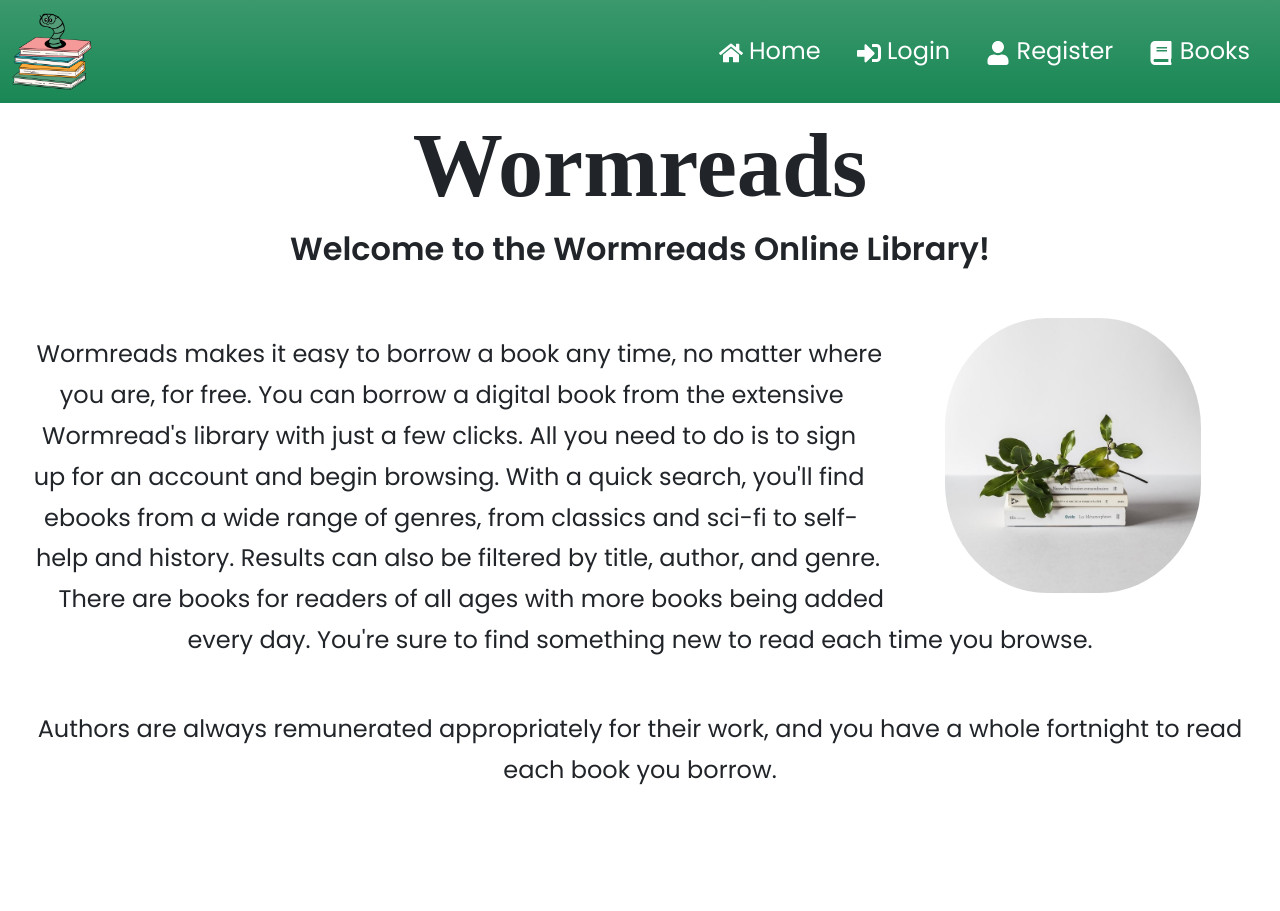
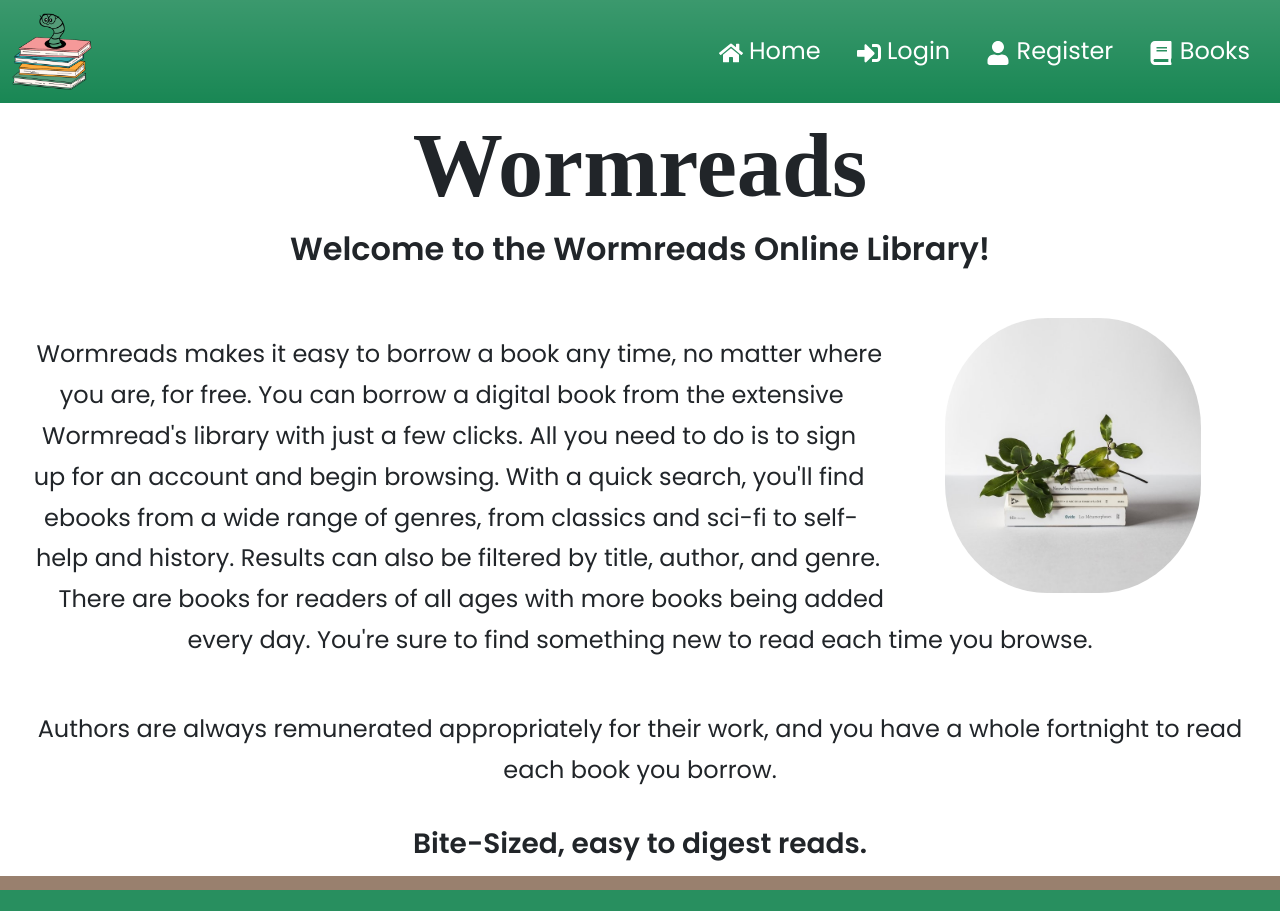
Before and after one commit to M-Hawk/T3A2, a React (Vite) app in the folder src/frontend/: page / in a window 1280 px wide. Shown: the top 911 px of the page. Built offline with nearby package versions, Linux system fonts and the light colour scheme; a web font is replaced by a local one.

Commit message:
Footer Fix

```diff
--- a/src/frontend/src/index.css
+++ b/src/frontend/src/index.css
@@ -6,12 +6,12 @@
   padding: 0;
   box-sizing: border-box;
 }
-html {
+/* html {
   min-height: 100%;
-}
+} */
 body {
   font-family: 'Poppins', sans-serif;
-  min-height: 100vh;
+  /* min-height: 100vh; */
   display: flex;
   flex-direction: column;
 }
@@ -56,7 +56,7 @@ h3 {
 
 } */
 .container {
-  height: 100vh;
+  min-height: 80vh;
   width: 100%;
   max-width: 100%;
   margin: 0 auto;
@@ -318,7 +318,7 @@ h3 {
 }
 
 /* Footer Stylings */
-#contact-details {
+ .contact-details {
   display: flex;
   background: white ;
   margin-top: auto;
@@ -338,7 +338,6 @@ h3 {
 #contact-details h3 {
     padding: 0.3rem;
     text-align: center;
-
 }
 
 .copyright-info {
@@ -356,7 +355,6 @@ h3 {
     line-height: 1.4;
 }
 
-
-/* .footer {
+.footer {
   margin-top: 0;
-} */
+}
```
Also changed, not shown: src/frontend/src/components/Footer.jsx (+18 -3 lines).
